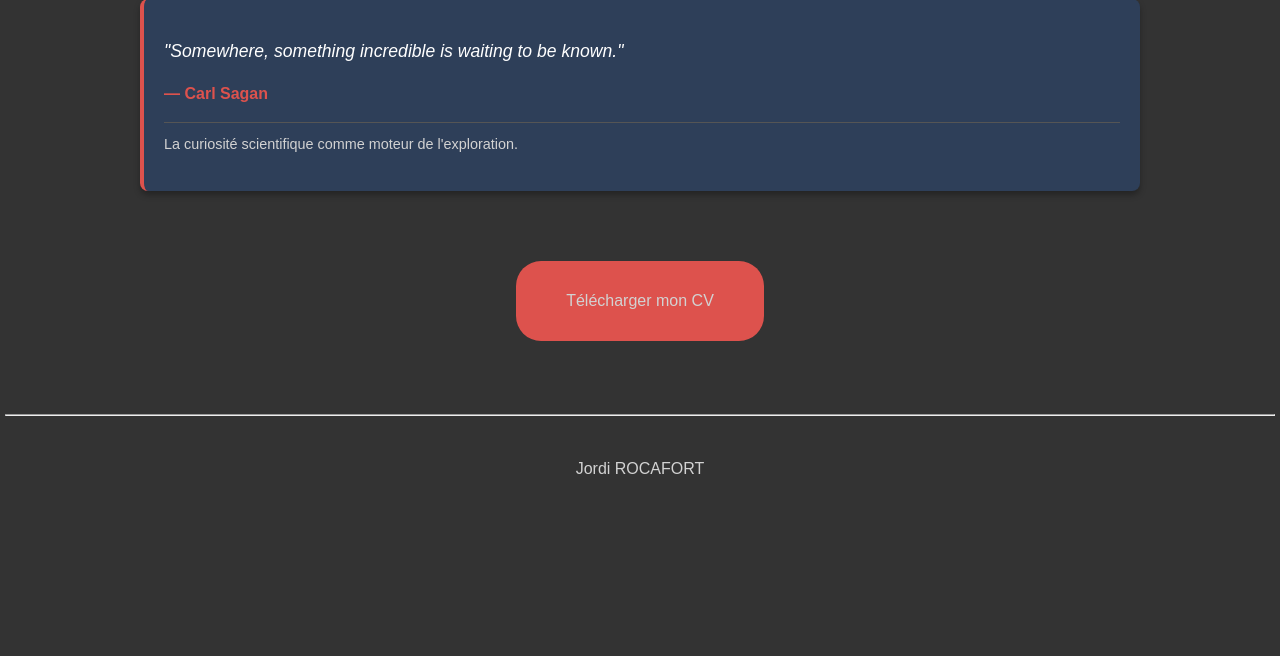
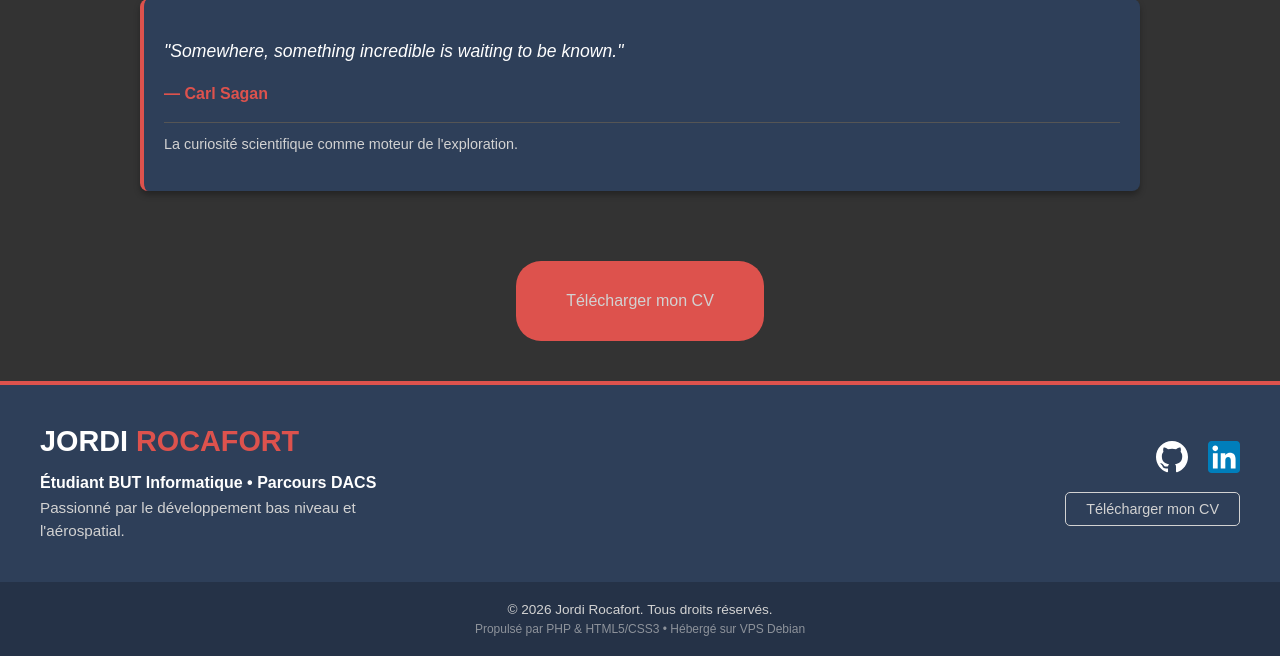
Before and after one commit to Jordi-R66/Portfolio, a PHP site: page /moi.php in a window 1280 px wide. Shown: the part 2308-2964 px from the top of the page. Before the commit the page ends 2782 px from the top, so only its background shows below. Run offline with PHP 8.4, Linux system fonts and the light colour scheme.

Commit message:
Relooking du footer terminé

```diff
--- a/site/backend/html/footer.html
+++ b/site/backend/html/footer.html
@@ -1,9 +1,31 @@
-<div id="footer_div">
-	<hr>
+<footer class="site-footer">
+	<div class="footer-content">
 
-	<footer>
-		<div id="encart_div">
-			<p>Jordi ROCAFORT</p>
+		<div class="footer-brand">
+			<div class="brand-name">
+				<span class="name">Jordi</span> <span class="highlight">Rocafort</span>
+			</div>
+			<p class="role">Étudiant BUT Informatique • Parcours DACS</p>
+			<p class="desc">Passionné par le développement bas niveau et l'aérospatial.</p>
 		</div>
-	</footer>
-</div>
+
+		<div class="footer-social">
+			<div class="social-icons">
+				<a href="https://github.com/Jordi-R66/" target="_blank" aria-label="GitHub">
+					<img src="img/github_icon.svg" alt="GitHub">
+				</a>
+				<a href="https://linkedin.com/in/jordi-rocafort" target="_blank" aria-label="LinkedIn">
+					<img src="img/linkedin_icon.svg" alt="LinkedIn">
+				</a>
+			</div>
+			<a href="resources/CV Jordi Rocafort.pdf" target="_blank" class="btn-footer-cv">Télécharger mon CV</a>
+		</div>
+	</div>
+
+	<div class="footer-bottom">
+		<p>&copy;
+			<?php echo date("Y"); ?> Jordi Rocafort. Tous droits réservés.
+		</p>
+		<p class="tech-stack">Propulsé par PHP & HTML5/CSS3 • Hébergé sur VPS Debian</p>
+	</div>
+</footer>
--- a/site/css/common.css
+++ b/site/css/common.css
@@ -52,37 +52,137 @@ main {
 	/* Suppression du width: fit-content qui casse le centrage sur certains navigateurs */
 }
 
-/* --- HEADER & FOOTER (Nettoyage) --- */
-
-/* On ne touche plus au HEADER ici, c'est nav.css qui gère tout. */
-/* Seul le footer garde son comportement flex centré */
-footer {
-	display: flex;
-	justify-content: center;
-	align-items: center;
+/* --- FOOTER ÉPURÉ --- */
+.site-footer {
+	background-color: var(--dark-blue);
+	color: var(--light-grey);
+	padding-top: 40px;
+	margin-top: auto;
 	width: 100%;
-	padding: 20px 0;
-	flex-shrink: 0;
+	border-top: 4px solid var(--red);
+	display: block;
 }
 
-/* Suppression complète des règles #header_div qui créaient l'offset et les marges blanches */
-
-#footer_div {
-	margin-top: 20px;
-	text-align: center;
-	padding: 5px;
+.footer-content {
+	max-width: 1200px;
+	margin: 0 auto;
+	display: flex;
+	flex-wrap: wrap;
+	justify-content: space-between;
+	/* Pousse les éléments aux extrémités */
+	align-items: center;
+	/* Centre verticalement les blocs */
+	padding: 0 40px 40px 40px;
+	gap: 40px;
 }
 
-#encart_div {
-	margin-left: 15px;
-	margin-right: 15px;
-	display: flex;
-	align-items: center;
-	gap: 8px;
+/* Colonne Gauche : Marque */
+.footer-brand {
+	flex: 1;
+	min-width: 280px;
 }
 
-#encart_div img {
-	width: 30px;
-	height: auto;
-	display: block;
+.footer-brand .brand-name {
+	font-size: 1.8rem;
+	font-weight: bold;
+	color: white;
+	margin-bottom: 10px;
+	text-transform: uppercase;
 }
+
+.footer-brand .highlight {
+	color: var(--red);
+}
+
+.footer-brand .role {
+	font-weight: bold;
+	color: white;
+	margin-bottom: 5px;
+}
+
+.footer-brand .desc {
+	font-size: 0.95rem;
+	line-height: 1.5;
+	max-width: 400px;
+	/* Un peu plus large maintenant qu'il y a de la place */
+	margin: 0;
+}
+
+/* Colonne Droite : Social & CV */
+.footer-social {
+	flex: 1;
+	min-width: 250px;
+	display: flex;
+	flex-direction: column;
+	align-items: flex-end;
+	/* C'est ICI que ça change : on aligne tout à droite */
+	justify-content: center;
+}
+
+.social-icons {
+	display: flex;
+	gap: 20px;
+	margin-bottom: 15px;
+}
+
+.social-icons a img {
+	width: 32px;
+	height: 32px;
+	transition: transform 0.3s;
+}
+
+.social-icons a:hover img {
+	transform: scale(1.1);
+}
+
+.btn-footer-cv {
+	padding: 8px 20px;
+	border: 1px solid var(--light-grey);
+	border-radius: 5px;
+	font-size: 0.9rem;
+	text-decoration: none;
+	color: var(--light-grey);
+	transition: 0.3s;
+}
+
+.btn-footer-cv:hover {
+	background-color: var(--red);
+	border-color: var(--red);
+	color: white;
+}
+
+/* Barre de Copyright */
+.footer-bottom {
+	background-color: rgba(0, 0, 0, 0.2);
+	padding: 15px 20px;
+	text-align: center;
+	font-size: 0.85rem;
+}
+
+.footer-bottom p {
+	margin: 5px 0;
+}
+
+.tech-stack {
+	font-size: 0.75rem;
+	opacity: 0.6;
+}
+
+/* RESPONSIVE : Mobile */
+@media (max-width: 768px) {
+	.footer-content {
+		flex-direction: column;
+		padding: 0 20px 30px 20px;
+		text-align: center;
+	}
+
+	.footer-brand .desc {
+		margin: 0 auto 20px auto;
+	}
+
+	.footer-social {
+		align-items: center;
+		/* Sur mobile, on remet tout au centre */
+		width: 100%;
+	}
+}
```
